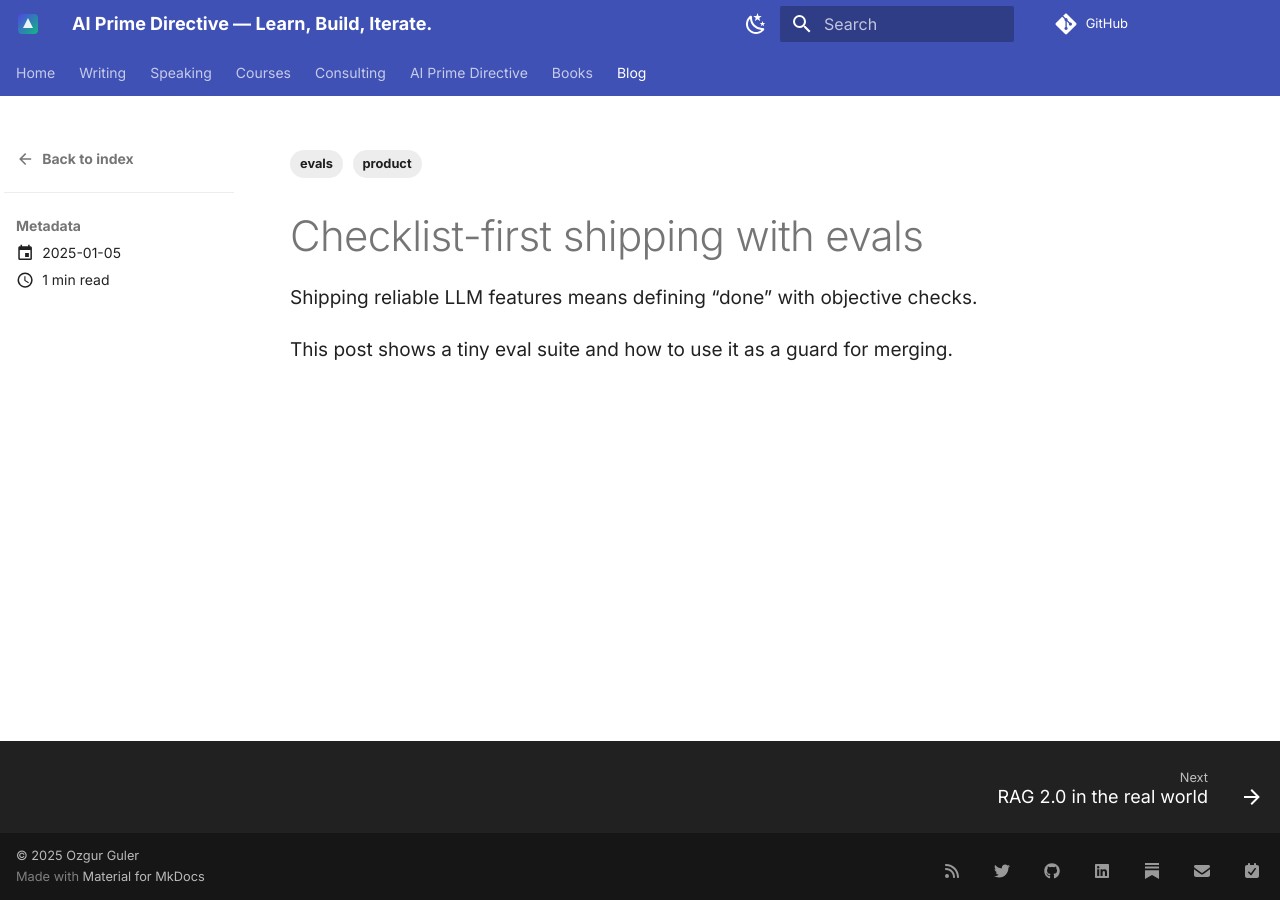
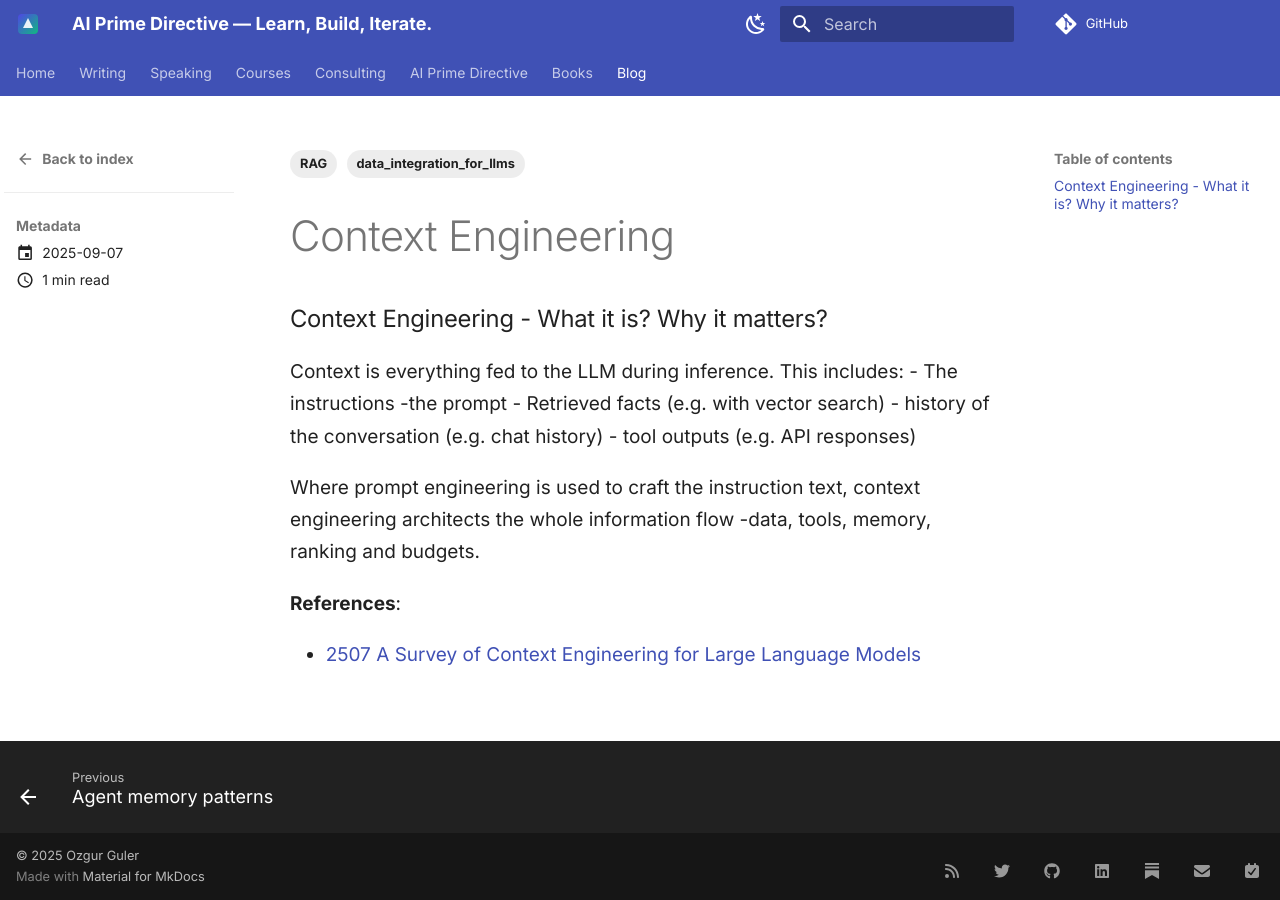
Before and after one commit to ozgurgulerx/ai-prime-directive, an MkDocs documentation site: the page built from docs/blog/posts/first-post.md, in a window 1280 px wide. Built offline with MkDocs 1.6.1 and Material for MkDocs 9.7.7, drawn with Linux system fonts in a browser that asks for light colours; plug-ins that fetch from the network failed and are left out; comment, search, counter and statistics services are not loaded.

Commit message:
finalised the structuer + first blog post

```diff
--- a/docs/blog/posts/first-post.md
+++ b/docs/blog/posts/first-post.md
@@ -1,14 +1,28 @@
 ---
-title: Checklist-first shipping with evals
-description: A lightweight approach to define done and avoid vibecycles.
-date: 2025-01-05
+title: Context Engineering
+description: Explain the buzz around context engineering
+date: 2025-09-07
 tags:
-  - evals
-  - product
+  - RAG
+  - data_integration_for_llms
 ---
 
-Shipping reliable LLM features means defining “done” with objective checks.
+### Context Engineering - What it is? Why it matters?
 
-This post shows a tiny eval suite and how to use it as a guard for merging.
+Context is everything fed to the LLM during inference. This includes:
+- The instructions -the prompt
+- Retrieved facts (e.g. with vector search)
+- history of the conversation (e.g. chat history)
+- tool outputs (e.g. API responses)
+
+Where prompt engineering is used to craft the instruction text, context engineering architects the whole information flow -data, tools, memory, ranking and budgets.
+
+
+
+**References**:
+
+- [2507 A Survey of Context Engineering for Large
+Language Models](https://arxiv.org/pdf/2507.13334)
+
 
 <!-- Reading time is computed by the blog plugin. -->
```
Also changed, not shown: docs/prime-directive/foundations/reasoning-models.md (added), docs/prime-directive/foundations/state-space-models.md (added).
